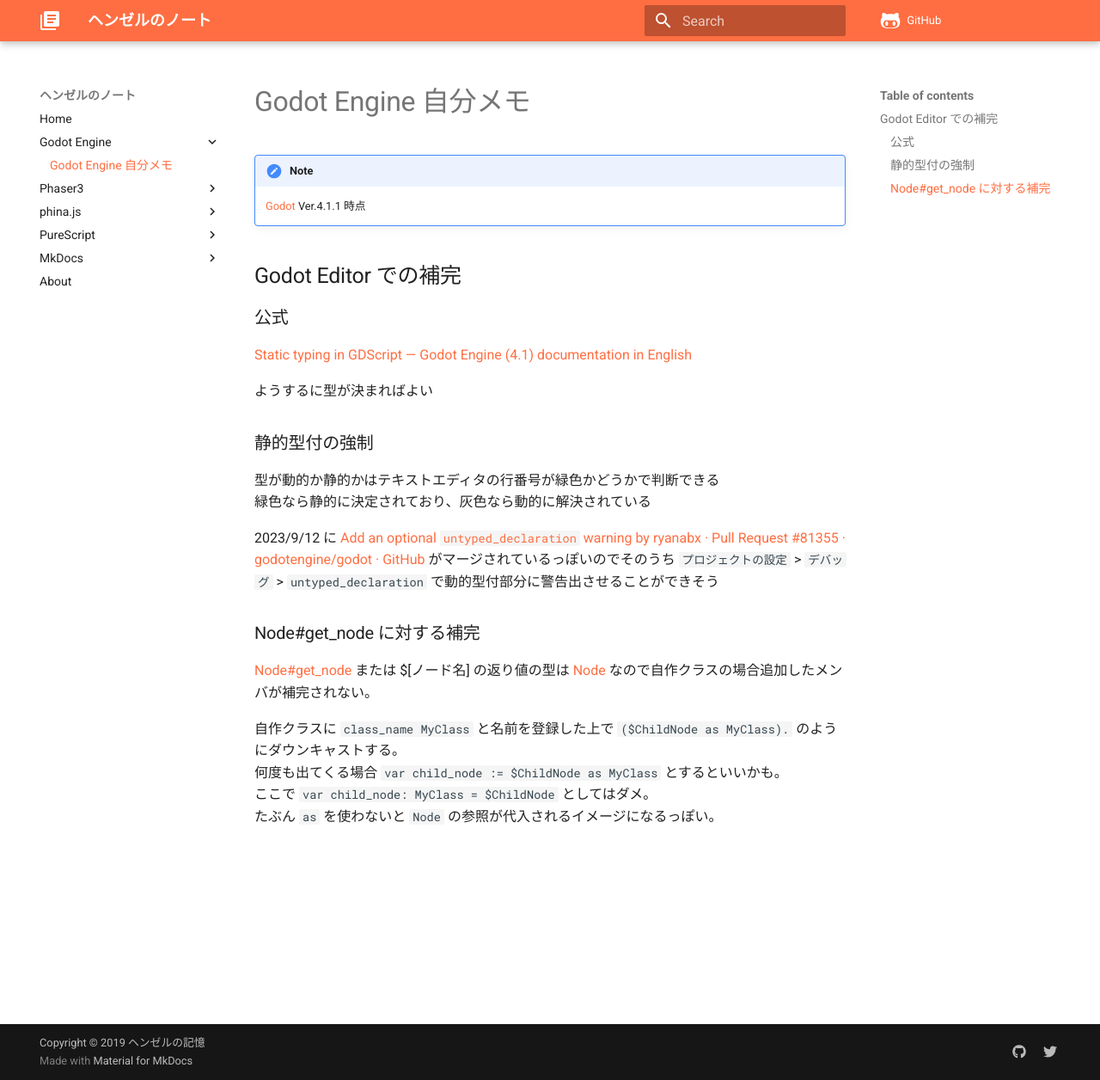
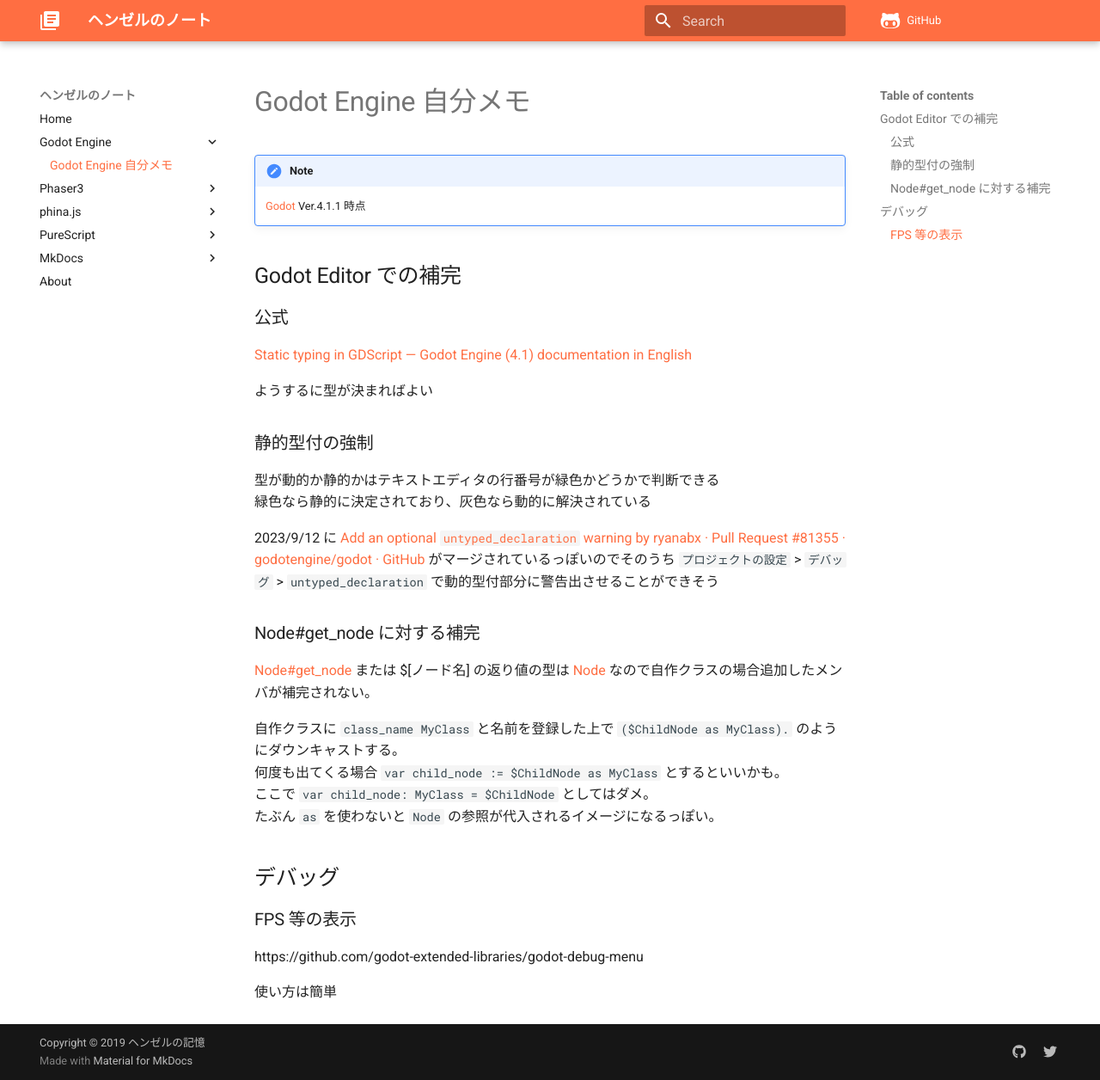
Before and after one commit to hansel-no-kioku/hansels-notes, an MkDocs documentation site: the page built from docs/godot-engine/my-memo.md, in a window 1280 px wide and 1256 px high. Shown: the whole window at 86% size. Built offline with MkDocs 1.6.1 and Material for MkDocs 9.7.7, drawn with Linux system fonts in a browser that asks for light colours; comment, search, counter and statistics services are not loaded.

Commit message:
godot-debug-menu の情報追加

```diff
--- a/docs/godot-engine/my-memo.md
+++ b/docs/godot-engine/my-memo.md
@@ -26,3 +26,11 @@
 何度も出てくる場合 `var child_node := $ChildNode as MyClass` とするといいかも。
 ここで `var child_node: MyClass = $ChildNode` としてはダメ。
 たぶん `as` を使わないと `Node` の参照が代入されるイメージになるっぽい。
+
+## デバッグ
+
+### FPS 等の表示
+
+https://github.com/godot-extended-libraries/godot-debug-menu
+
+使い方は簡単
```
